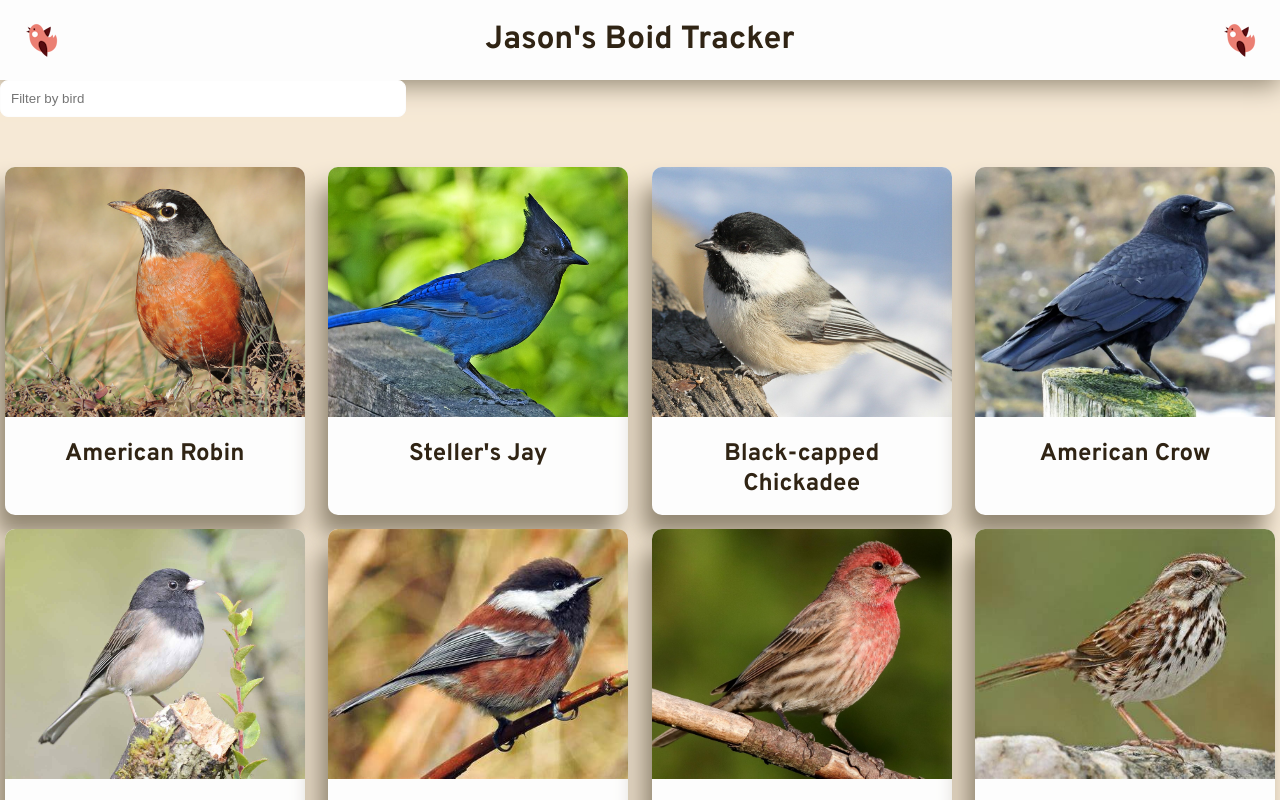
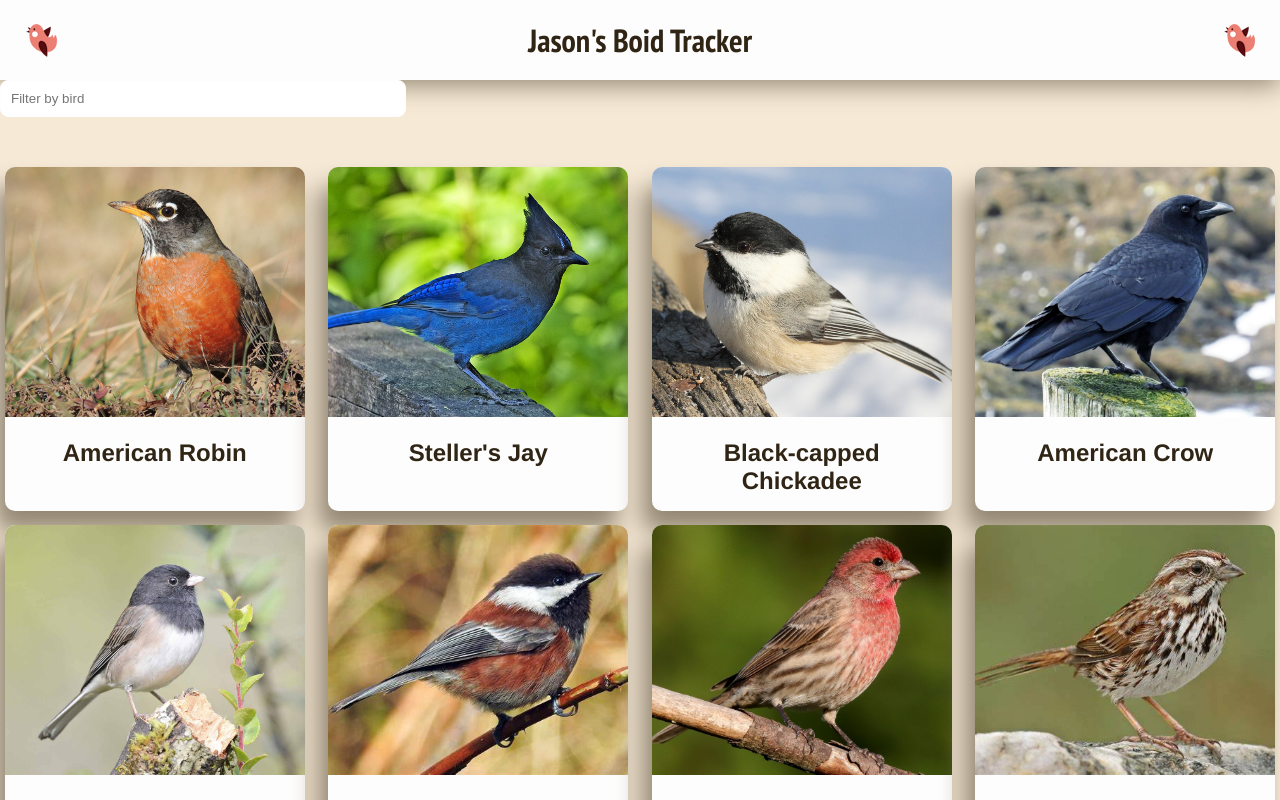
Before and after one commit to jallend1/daBoids, an Angular app: page / in a window 1280 px wide. Shown: the top 800 px of the page. Built offline with nearby package versions, Linux system fonts and the light colour scheme; no server answers.

Commit message:
Applies new fonts and colors to the details component

```diff
--- a/src/app/app.component.css
+++ b/src/app/app.component.css
@@ -9,6 +9,7 @@ header {
 h1 {
   font-size: 2rem;
   color: var(--secondary-color);
+  font-family: var(--title-font);
 }
 
 .content {
--- a/src/app/boid-location/boid-location.component.css
+++ b/src/app/boid-location/boid-location.component.css
@@ -6,6 +6,7 @@
 }
 .listing-heading {
   color: var(--secondary-color);
+  font-family: var(--heading-font);
   padding: 1rem;
   text-align: center;
 }
--- a/src/app/details/details.component.css
+++ b/src/app/details/details.component.css
@@ -4,6 +4,7 @@
   grid-gap: 2rem;
   max-width: 80%;
   margin: 0 auto;
+  padding-top: 2rem;
 }
 
 .listing-header {
@@ -16,7 +17,8 @@
   font-size: 4rem;
   font-weight: bold;
   margin-bottom: 1rem;
-  color: var(--primary-color);
+  color: var(--secondary-color);
+  font-family: var(--heading-font);
 }
 
 .listing-photo {
```
